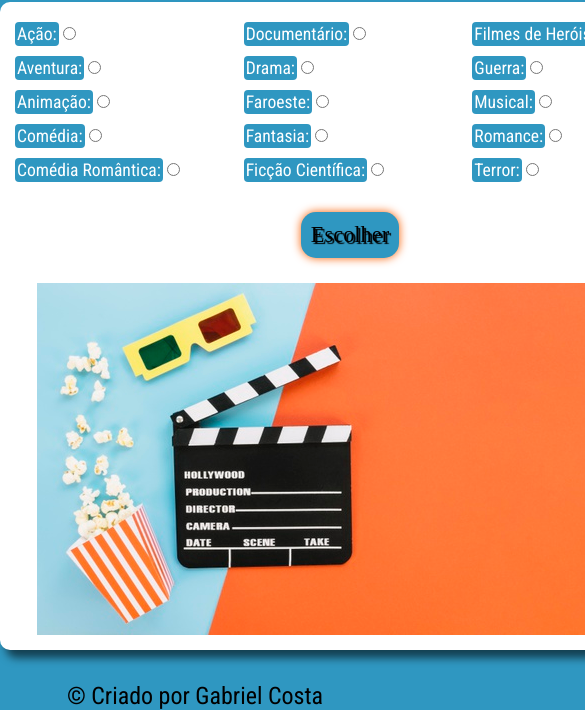
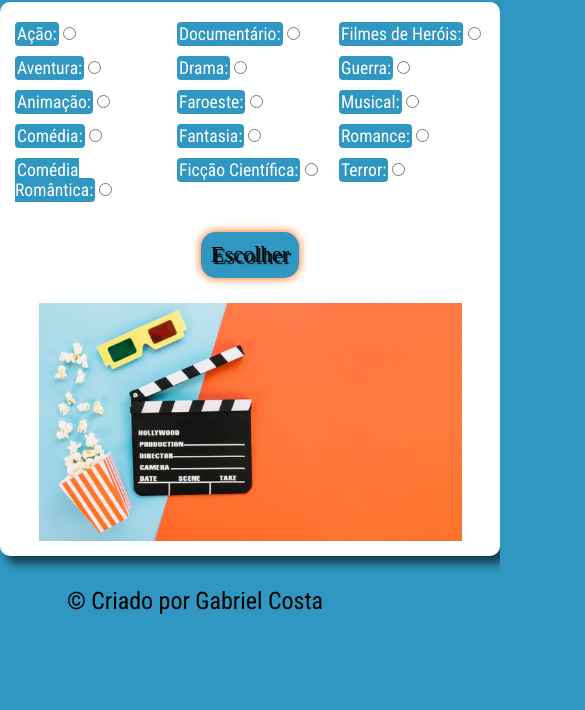
Before and after one commit to gabrielcn1/java-script, a plain HTML site: page filmes-js/index.html in a window 390 px wide. Shown: the part 148-858 px from the top of the page, 585 px wide, since content can reach past the window. Drawn offline with Linux system fonts and the light colour scheme; a web font is replaced by a local one.

Commit message:
projeto finalizado

```diff
--- a/filmes-js/index.html
+++ b/filmes-js/index.html
@@ -81,7 +81,7 @@
         <div id="res">
         </div>
         <div id="img">
-            <img src="generos-de-filmes.jpg" alt="Filmes" id="imagem">
+            <img src="generos-de-filmes.jpg" alt="Filmes" id="imagem" class="image">
         </div>
     </section>
     <footer>
--- a/filmes-js/style.css
+++ b/filmes-js/style.css
@@ -33,3 +33,13 @@ footer {
 .footer {
     margin-top: 1.3em;
 }
+
+@media screen and (max-width: 710px){
+    section {
+        max-width: 500px;
+    }
+
+    .image {
+        width: 90%;
+    }
+}
```
